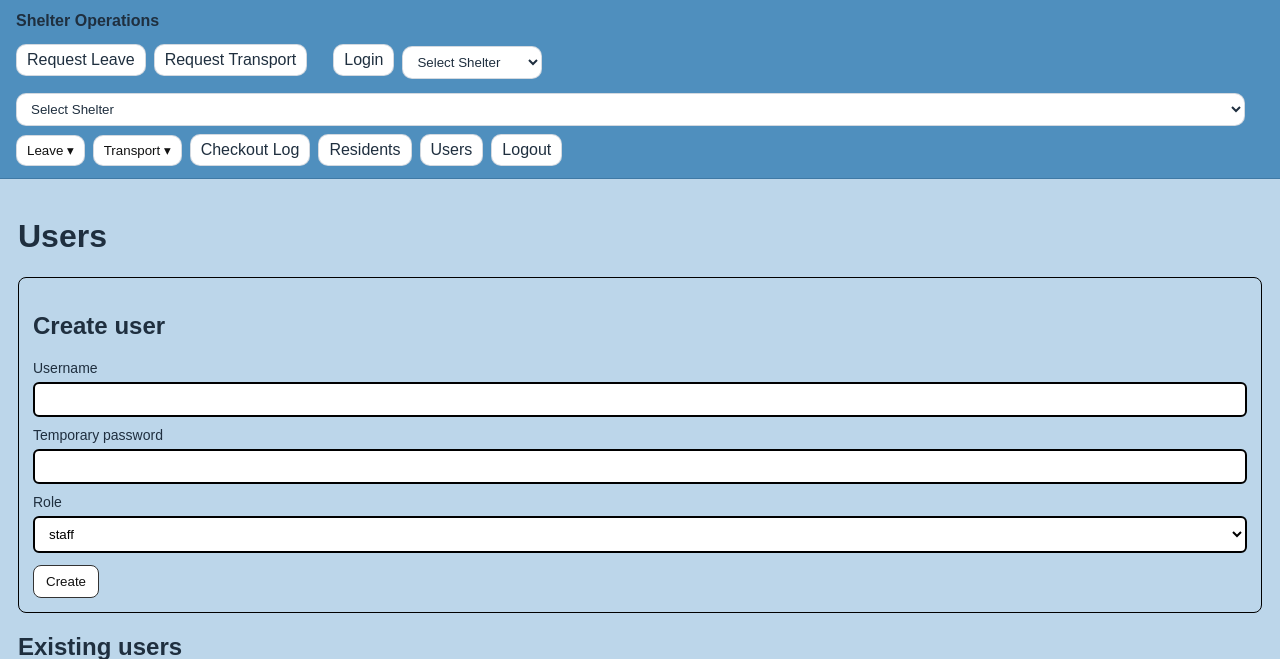
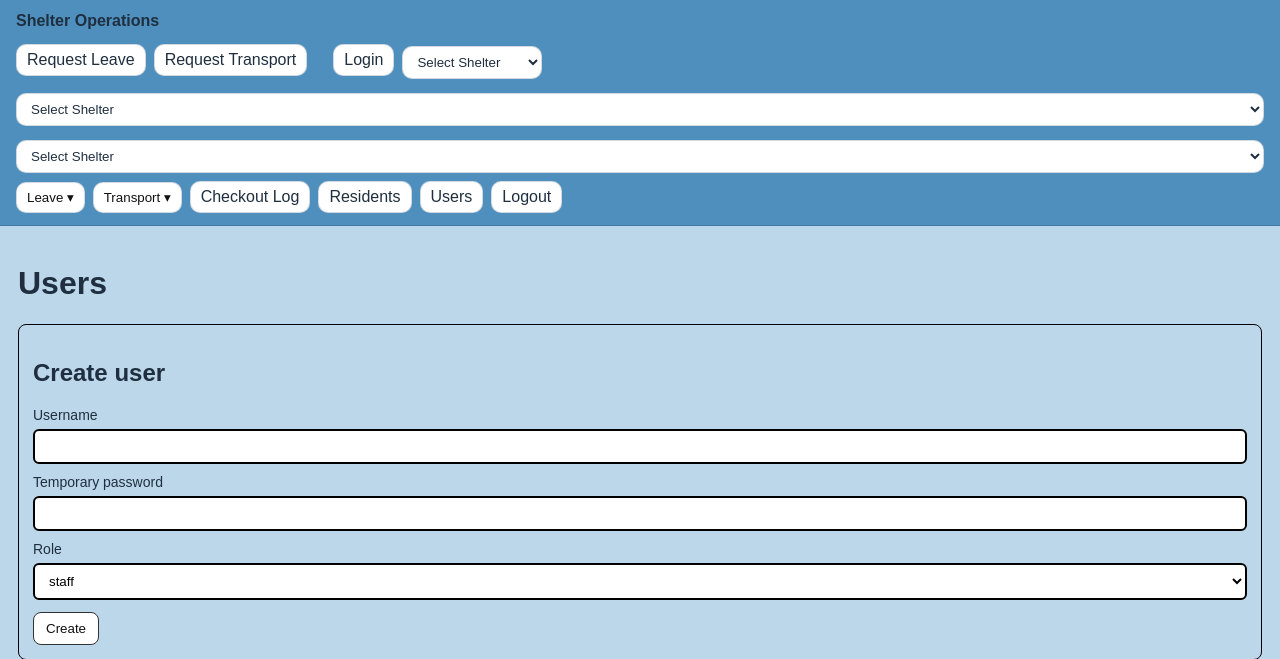
Before and after one commit to Jack409M/shelter-kiosk, a Flask app: page /staff/admin/users in a window 1280 px wide. Shown: the top 659 px of the page. Run offline with Flask 3, Linux system fonts and the light colour scheme; the visitor is signed in with stand-in values (Sample User, id 1); a database or web service that is not in the repository returns one stand-in record (values such as "Sample title"); data that the repository does not hold is empty; some libraries are stand-ins or nearby versions.

Commit message:
Update layout.html

```diff
--- a/templates/layout.html
+++ b/templates/layout.html
@@ -18,6 +18,15 @@
         {% endif %}
         {% if session.get("staff_user_id") %}
           <form method="post" action="{{ url_for('staff_select_shelter') }}" style="display:inline-block; margin:0;">
+  <input type="hidden" name="next" value="{{ request.full_path }}">
+  <select name="shelter" onchange="this.form.submit()">
+    <option value="">Select Shelter</option>
+
+    <option value="Abba" {% if current_shelter == "Abba" %}selected{% endif %}>Abba House</option>
+    <option value="Haven" {% if current_shelter == "Haven" %}selected{% endif %}>Haven House</option>
+    <option value="Gratitude" {% if current_shelter == "Gratitude" %}selected{% endif %}>Gratitude House</option>
+  </select>
+</form>
   <input type="hidden" name="next" value="{{ request.full_path }}">
   <select name="shelter" onchange="this.form.submit()">
     <option value="">Select Shelter</option>
```
